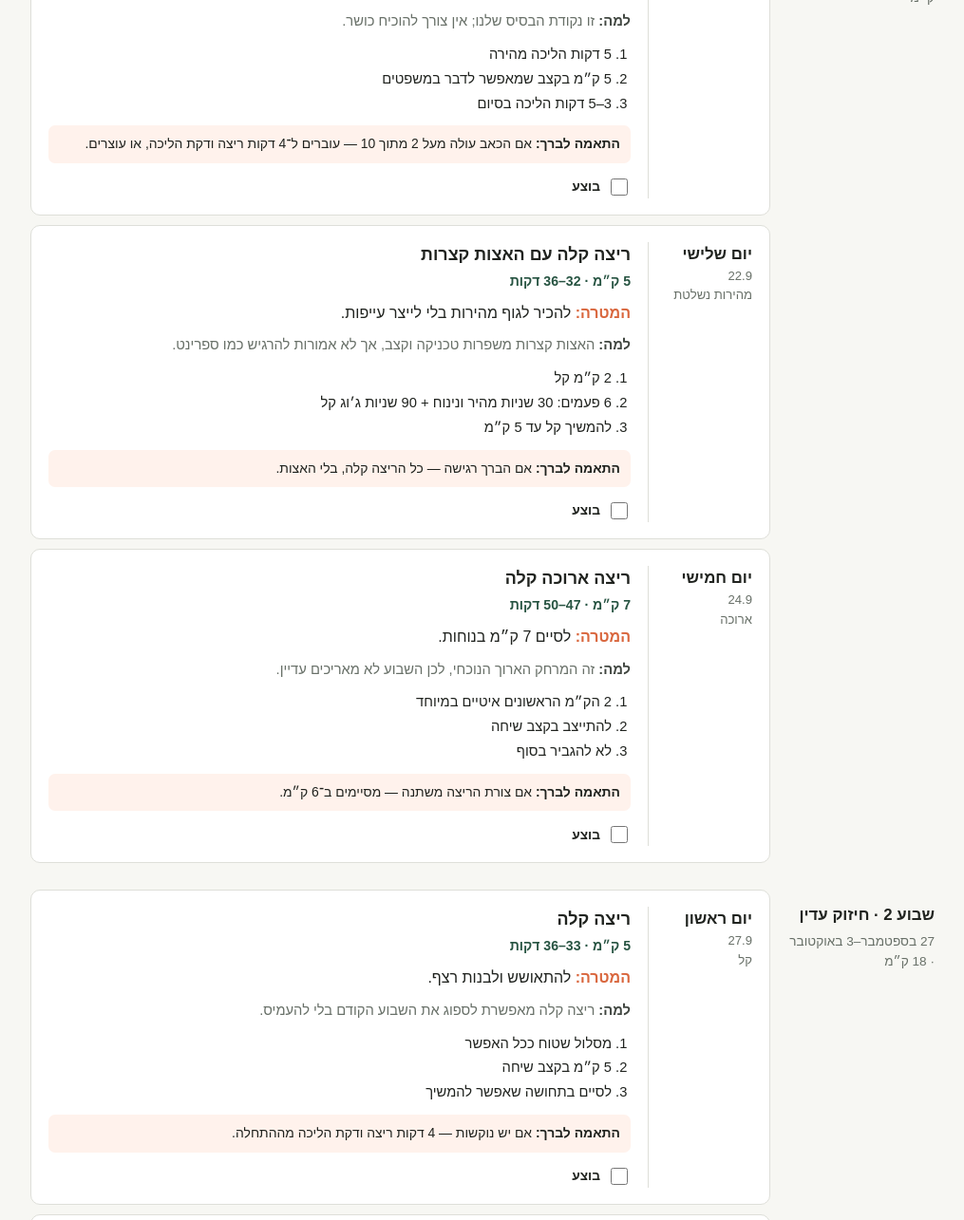
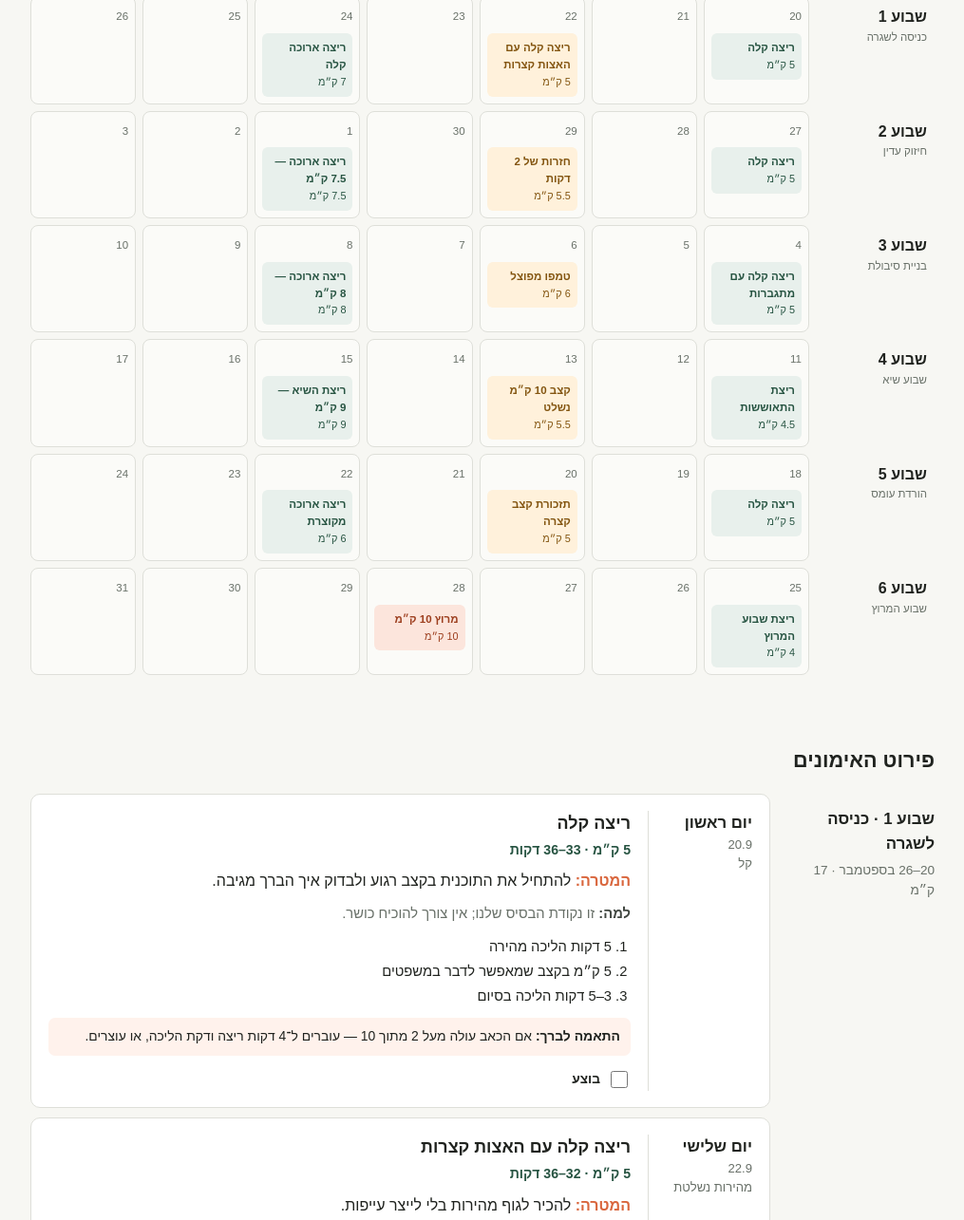
Before and after one commit to shahargl/shira-10k, a website with bundled scripts: page site/index.html in a window 1280 px wide. Shown: the part 412-1697 px from the top of the page at 95% size, without its empty margins (132-1147 px from the left). Built offline with nearby package versions, Linux system fonts and the light colour scheme.

Commit message:
Restore calendar-first workout navigation
Co-authored-by: Cursor <cursoragent@cursor.com>

```diff
--- a/scripts/validate-plan.mjs
+++ b/scripts/validate-plan.mjs
@@ -29,5 +29,7 @@ const app = readFileSync(new URL('../site/app.js', import.meta.url), 'utf8');
 assert(html.includes('lang="he" dir="rtl"'), 'Site must be Hebrew RTL');
 assert(app.includes('המטרה:') && app.includes('למה:'), 'Every rendered workout must explain its goal and rationale');
 assert(!html.includes('Six weeks') && !html.includes('THE STARTING POINT'), 'Old promotional layout must be removed');
+assert(app.includes('href="#run-${workout.id}"'), 'Calendar workouts must link to full explanations');
+assert(app.includes('class="tooltip"'), 'Calendar workouts must provide hover descriptions');
 
 console.log(`Validated ${workouts.length} workouts across ${weeks.length} weeks.`);
--- a/site/app.js
+++ b/site/app.js
@@ -26,6 +26,8 @@ const typeLabels = { easy: 'קל', speed: 'מהירות נשלטת', long: 'אר
 const weekNames = ['כניסה לשגרה', 'חיזוק עדין', 'בניית סיבולת', 'שבוע שיא', 'הורדת עומס', 'שבוע המרוץ'];
 const weekDates = ['20–26 בספטמבר', '27 בספטמבר–3 באוקטובר', '4–10 באוקטובר', '11–17 באוקטובר', '18–24 באוקטובר', '25–31 באוקטובר'];
 const calendar = document.querySelector('#training-calendar');
+const details = document.querySelector('#workout-details');
+const dayNames = ['א׳', 'ב׳', 'ג׳', 'ד׳', 'ה׳', 'ו׳', 'ש׳'];
 
 function dateParts(value) {
   const date = new Date(`${value}T12:00:00`);
@@ -40,10 +42,14 @@ function save() {
 }
 
 function render() {
-  calendar.innerHTML = weeks.map((week, index) => {
+  calendar.innerHTML = `
+    <div class="calendar-header"><span>שבוע</span>${dayNames.map((day) => `<span>${day}</span>`).join('')}</div>
+    ${weeks.map((week, index) => renderCalendarWeek(week, index)).join('')}`;
+
+  details.innerHTML = weeks.map((week, index) => {
     const weekRuns = workouts.filter((workout) => workout.week === week.number);
-    return `<section class="week">
-      <header class="week-title"><h2>שבוע ${week.number} · ${weekNames[index]}</h2><p>${weekDates[index]} · ${week.plannedKm} ק״מ</p></header>
+    return `<section class="detail-week">
+      <header class="week-title"><h3>שבוע ${week.number} · ${weekNames[index]}</h3><p>${weekDates[index]} · ${week.plannedKm} ק״מ</p></header>
       <div class="runs">${weekRuns.map(renderRun).join('')}</div>
     </section>`;
   }).join('');
@@ -58,15 +64,38 @@ function render() {
   updateProgress();
 }
 
+function renderCalendarWeek(week, index) {
+  const firstRun = workouts.find((workout) => workout.week === week.number);
+  const start = new Date(`${firstRun.date}T12:00:00`);
+  start.setDate(start.getDate() - start.getDay());
+  const cells = Array.from({ length: 7 }, (_, dayIndex) => {
+    const date = new Date(start);
+    date.setDate(date.getDate() + dayIndex);
+    const iso = date.toLocaleDateString('en-CA');
+    const workout = workouts.find((item) => item.date === iso);
+    if (!workout) return `<div class="calendar-day"><span class="day-number">${date.getDate()}</span></div>`;
+    const [title, goal] = copy[workout.id];
+    const completed = Boolean(state.completed[workout.id]);
+    return `<div class="calendar-day">
+      <span class="day-number">${date.getDate()}</span>
+      <a class="calendar-run ${workout.type} ${completed ? 'completed' : ''}" href="#run-${workout.id}">
+        <strong>${title}</strong><span>${workout.distanceKm} ק״מ</span>
+        <span class="tooltip"><b>המטרה:</b> ${goal}<small>לחיצה להסבר המלא</small></span>
+      </a>
+    </div>`;
+  }).join('');
+  return `<div class="calendar-week"><div class="calendar-week-label"><strong>שבוע ${week.number}</strong><span>${weekNames[index]}</span></div>${cells}</div>`;
+}
+
 function renderRun(workout) {
   const [title, goal, why, steps, knee] = copy[workout.id];
   const date = dateParts(workout.date);
   const completed = Boolean(state.completed[workout.id]);
   const duration = workout.duration === 'Run by effort' ? 'לפי תחושה' : workout.duration.replace('min', 'דקות');
-  return `<article class="run ${workout.type === 'race' ? 'race' : ''} ${completed ? 'completed' : ''}">
+  return `<article id="run-${workout.id}" class="run ${workout.type === 'race' ? 'race' : ''} ${completed ? 'completed' : ''}">
     <div class="run-date"><strong>${date.day}</strong><span>${date.date}</span><span>${typeLabels[workout.type]}</span></div>
     <div class="run-main">
-      <h3>${title}</h3>
+      <h4>${title}</h4>
       <p class="meta">${workout.distanceKm} ק״מ · ${duration}</p>
       <p class="purpose"><strong>המטרה:</strong> ${goal}</p>
       <p class="why"><strong>למה:</strong> ${why}</p>
--- a/site/index.html
+++ b/site/index.html
@@ -23,7 +23,17 @@
       <span id="progress-label">0 מתוך 17 אימונים הושלמו</span>
       <i><b id="progress-bar"></b></i>
     </div>
-    <div id="training-calendar" class="calendar"></div>
+    <section aria-labelledby="calendar-title">
+      <h2 class="section-title" id="calendar-title">לוח האימונים</h2>
+      <p class="section-note">עוברים עם העכבר לתיאור קצר · לוחצים כדי לעבור להסבר המלא</p>
+      <div class="calendar-scroll">
+        <div id="training-calendar" class="calendar"></div>
+      </div>
+    </section>
+    <section class="details-section" aria-labelledby="details-title">
+      <h2 class="section-title" id="details-title">פירוט האימונים</h2>
+      <div id="workout-details" class="workout-details"></div>
+    </section>
   </main>
 
   <footer>
--- a/site/styles.css
+++ b/site/styles.css
@@ -38,11 +38,32 @@ main { max-width: 1000px; margin: auto; padding: 28px 24px 60px; }
 .progress { display: grid; grid-template-columns: auto 180px; justify-content: end; align-items: center; gap: 14px; color: var(--muted); font-size: .9rem; margin-bottom: 26px; }
 .progress i { height: 7px; background: #e2e4df; border-radius: 20px; overflow: hidden; }
 .progress b { display: block; width: 0; height: 100%; background: var(--green); transition: width .2s; }
-.calendar { display: grid; gap: 28px; }
+.section-title { margin: 0; font-size: 1.35rem; }
+.section-note { color: var(--muted); margin: 3px 0 16px; font-size: .88rem; }
+.calendar-scroll { overflow-x: auto; padding: 0 0 18px; }
+.calendar { min-width: 900px; display: grid; gap: 7px; direction: rtl; }
+.calendar-header, .calendar-week { display: grid; grid-template-columns: 125px repeat(7, 1fr); gap: 7px; }
+.calendar-header span { color: var(--muted); font-size: .78rem; text-align: center; }
+.calendar-week-label { padding: 10px 8px; }
+.calendar-week-label strong, .calendar-week-label span { display: block; }
+.calendar-week-label span { color: var(--muted); font-size: .72rem; }
+.calendar-day { min-height: 104px; padding: 7px; border: 1px solid var(--line); border-radius: 8px; background: #fbfbf8; position: relative; }
+.day-number { color: var(--muted); font-size: .72rem; }
+.calendar-run { display: block; position: relative; margin-top: 6px; padding: 7px; border-radius: 6px; background: #e8f0ec; color: var(--green); text-decoration: none; font-size: .72rem; }
+.calendar-run.speed { background: #fff1db; color: #835510; }
+.calendar-run.race { background: #fce5dc; color: #9d3f1f; }
+.calendar-run.completed { opacity: .5; }
+.calendar-run strong, .calendar-run > span { display: block; }
+.calendar-run > span { font-size: .68rem; }
+.tooltip { display: none !important; position: absolute; z-index: 10; width: 230px; right: 0; top: calc(100% + 7px); padding: 11px; background: #20231f; color: white; border-radius: 7px; box-shadow: 0 8px 30px #0003; line-height: 1.45; font-weight: 400; }
+.tooltip small { display: block; color: #cbd1cb; margin-top: 7px; }
+.calendar-run:hover .tooltip, .calendar-run:focus .tooltip { display: block !important; }
 
-.week { display: grid; grid-template-columns: 155px 1fr; gap: 18px; }
+.details-section { margin-top: 55px; }
+.workout-details { display: grid; gap: 30px; margin-top: 18px; }
+.detail-week { display: grid; grid-template-columns: 155px 1fr; gap: 18px; scroll-margin-top: 20px; }
 .week-title { padding-top: 14px; }
-.week-title h2 { font-size: 1.05rem; margin: 0; }
+.week-title h3 { font-size: 1.05rem; margin: 0; }
 .week-title p { color: var(--muted); font-size: .85rem; margin: 4px 0; }
 .runs { display: grid; gap: 10px; }
 
@@ -56,12 +77,12 @@ main { max-width: 1000px; margin: auto; padding: 28px 24px 60px; }
   gap: 18px;
 }
 .run.completed { opacity: .58; }
-.run.completed h3 { text-decoration: line-through; }
+.run.completed h4 { text-decoration: line-through; }
 .run-date { border-left: 1px solid var(--line); }
 .run-date strong, .run-date span { display: block; }
 .run-date strong { font-size: 1.05rem; }
 .run-date span { color: var(--muted); font-size: .82rem; }
-.run-main h3 { margin: 0; font-size: 1.12rem; }
+.run-main h4 { margin: 0; font-size: 1.12rem; }
 .meta { color: var(--green); font-weight: 800; font-size: .88rem; margin: 3px 0 10px; }
 .purpose { margin: 0 0 10px; }
 .purpose strong { color: var(--orange); }
@@ -73,7 +94,7 @@ main { max-width: 1000px; margin: auto; padding: 28px 24px 60px; }
 .complete { display: flex; align-items: center; gap: 7px; margin-top: 13px; font-size: .86rem; font-weight: 700; }
 .complete input { width: 18px; height: 18px; accent-color: var(--green); }
 .race { border-color: var(--orange); border-width: 2px; }
-.race .run-date strong, .race h3 { color: var(--orange); }
+.race .run-date strong, .race h4 { color: var(--orange); }
 
 footer { max-width: 1000px; margin: auto; padding: 24px; border-top: 1px solid var(--line); color: var(--muted); font-size: .8rem; }
 
@@ -82,7 +103,7 @@ footer { max-width: 1000px; margin: auto; padding: 24px; border-top: 1px solid v
   .page-header button { margin-top: 18px; }
   main { padding: 22px 14px 45px; }
   .progress { grid-template-columns: 1fr; justify-content: stretch; }
-  .week { grid-template-columns: 1fr; gap: 8px; }
+  .detail-week { grid-template-columns: 1fr; gap: 8px; }
   .week-title { display: flex; gap: 10px; align-items: baseline; padding-top: 0; }
   .run { grid-template-columns: 82px 1fr; padding: 14px; gap: 12px; }
   .run-date { padding-left: 10px; }
```
